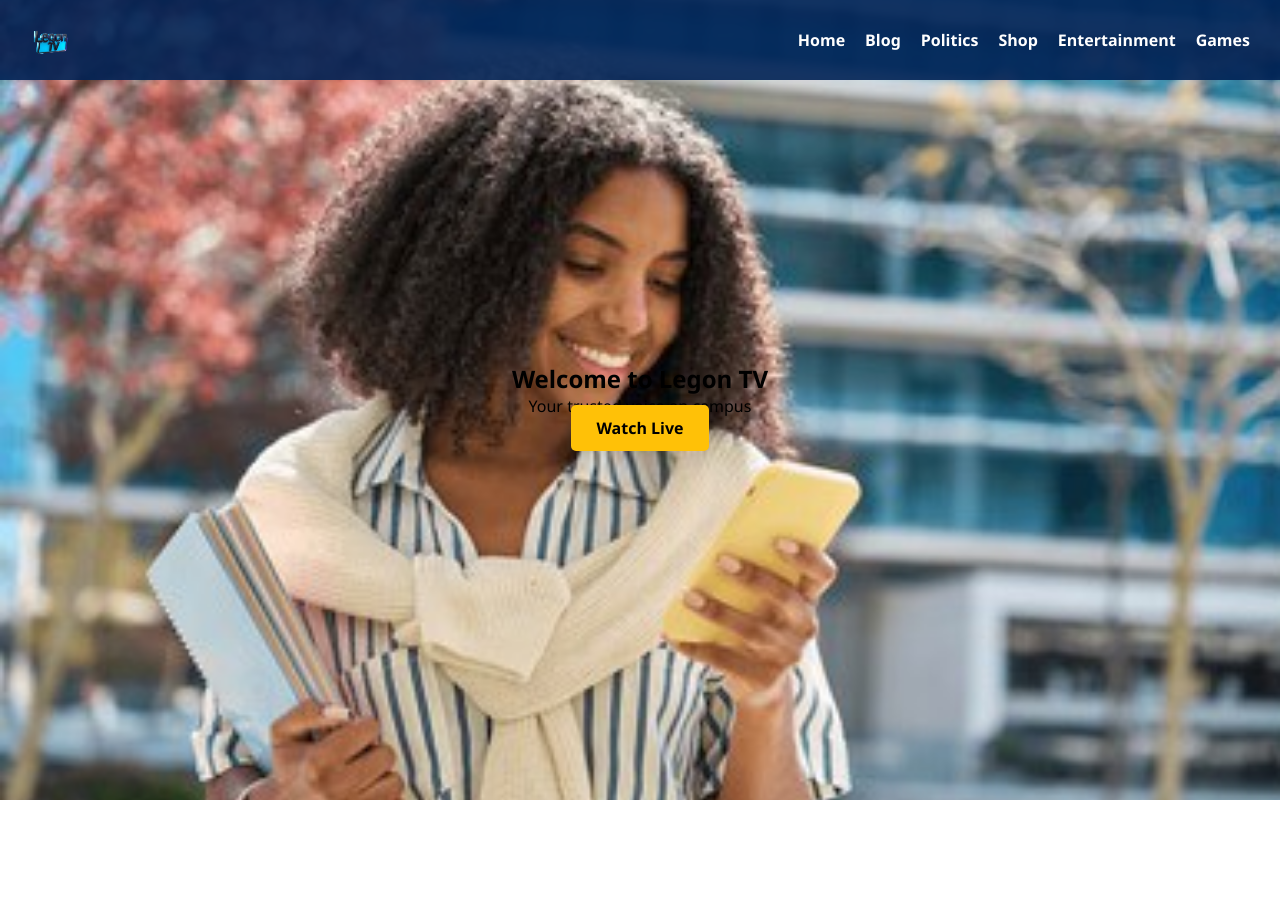
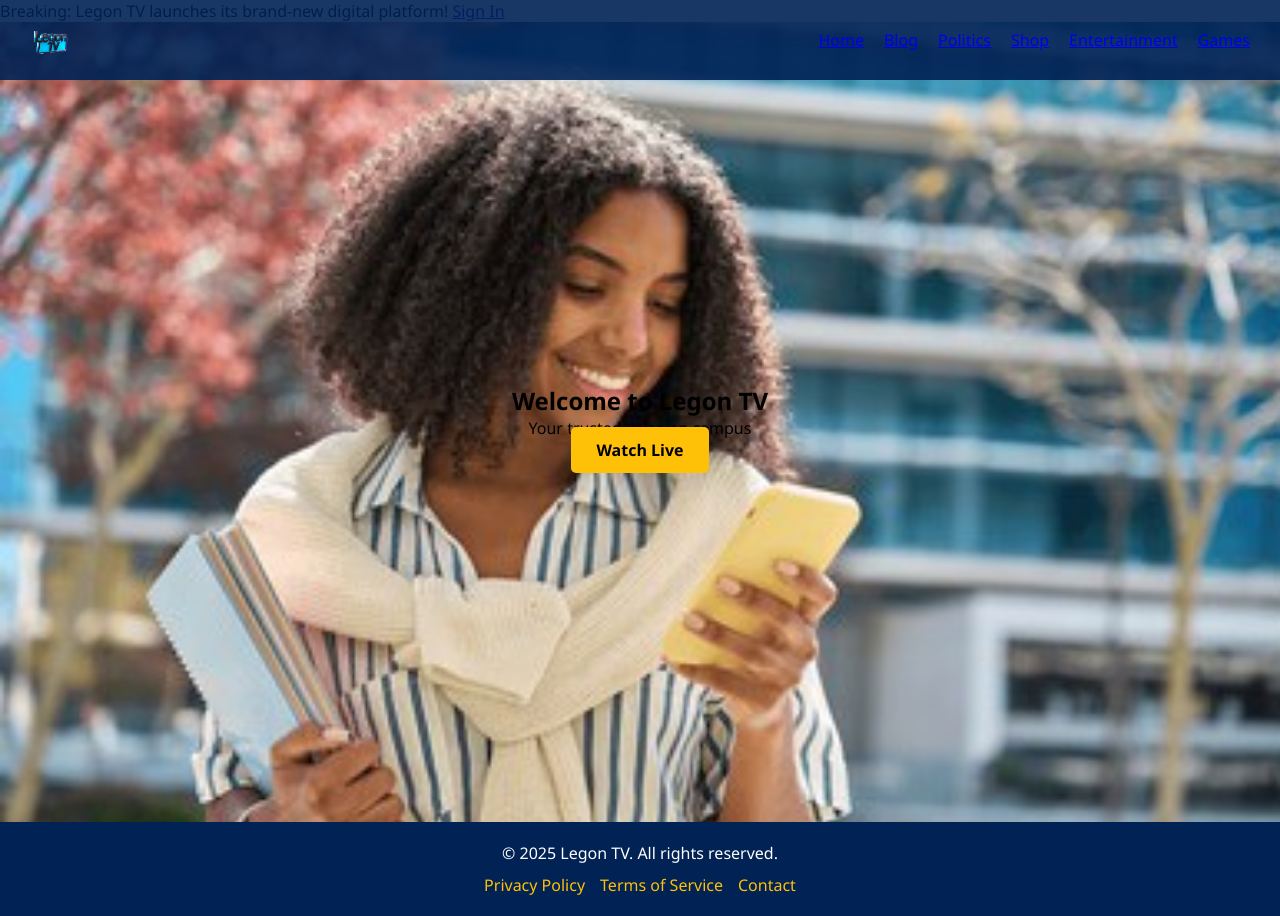
Before and after one commit to Ma-gdalene/Legontv, a plain HTML site: page index.html in a window 1280 px wide. Before the commit the page ends 800 px from the top, so only its background shows below. Drawn offline with Linux system fonts and the light colour scheme.

Commit message:
Update index.html

```diff
--- a/index.html
+++ b/index.html
@@ -2,31 +2,47 @@
 <html lang="en">
 <head>
   <meta charset="UTF-8" />
-  <meta name="viewport" content="width=device-width, initial-scale=1.0" />
+  <meta name="viewport" content="width=device-width, initial-scale=1.0"/>
   <title>Legon TV</title>
   <link rel="stylesheet" href="style.css" />
 </head>
 <body>
-  <header>
-    <nav class="navbar">
-      <img src="logo.png" alt="Legon TV Logo" class="logo" />
-      <ul class="nav-links">
-        <li><a href="#">Home</a></li>
-        <li><a href="#">Blog</a></li>
-        <li><a href="#">Politics</a></li>
-        <li><a href="#">Shop</a></li>
-        <li><a href="#">Entertainment</a></li>
-        <li><a href="#">Games</a></li>
-      </ul>
+  <!-- Utility Bar -->
+  <div class="utility-bar">
+    <span class="breaking-news">Breaking: Legon TV launches its brand-new digital platform!</span>
+    <a href="#" class="sign-in">Sign In</a>
+  </div>
+
+  <!-- Navigation -->
+  <header class="navbar">
+    <img src="logo.png" alt="Legon TV Logo" class="logo" />
+    <nav class="nav-links">
+      <a href="#">Home</a>
+      <a href="#">Blog</a>
+      <a href="#">Politics</a>
+      <a href="#">Shop</a>
+      <a href="#">Entertainment</a>
+      <a href="#">Games</a>
     </nav>
   </header>
 
+  <!-- Hero Section -->
   <section class="hero">
-    <div class="overlay">
-      <h1 class="animate-text">Welcome to Legon TV</h1>
+    <div class="hero-content">
+      <h1>Welcome to Legon TV</h1>
       <p>Your trusted voice on campus</p>
       <a href="#" class="btn">Watch Live</a>
     </div>
   </section>
+
+  <!-- Footer -->
+  <footer>
+    <p>&copy; 2025 Legon TV. All rights reserved.</p>
+    <div class="footer-links">
+      <a href="#">Privacy Policy</a>
+      <a href="#">Terms of Service</a>
+      <a href="#">Contact</a>
+    </div>
+  </footer>
 </body>
 </html>
```
